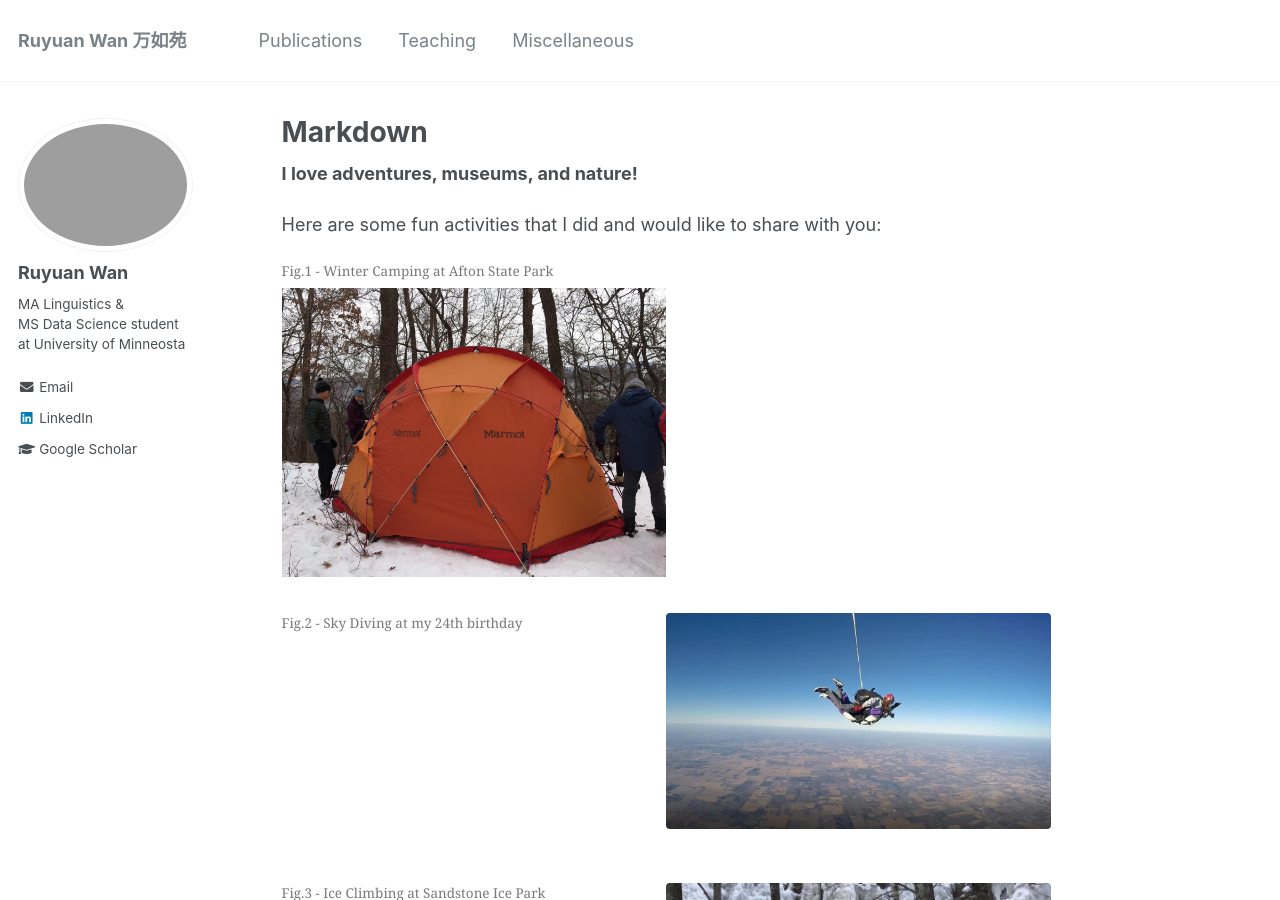
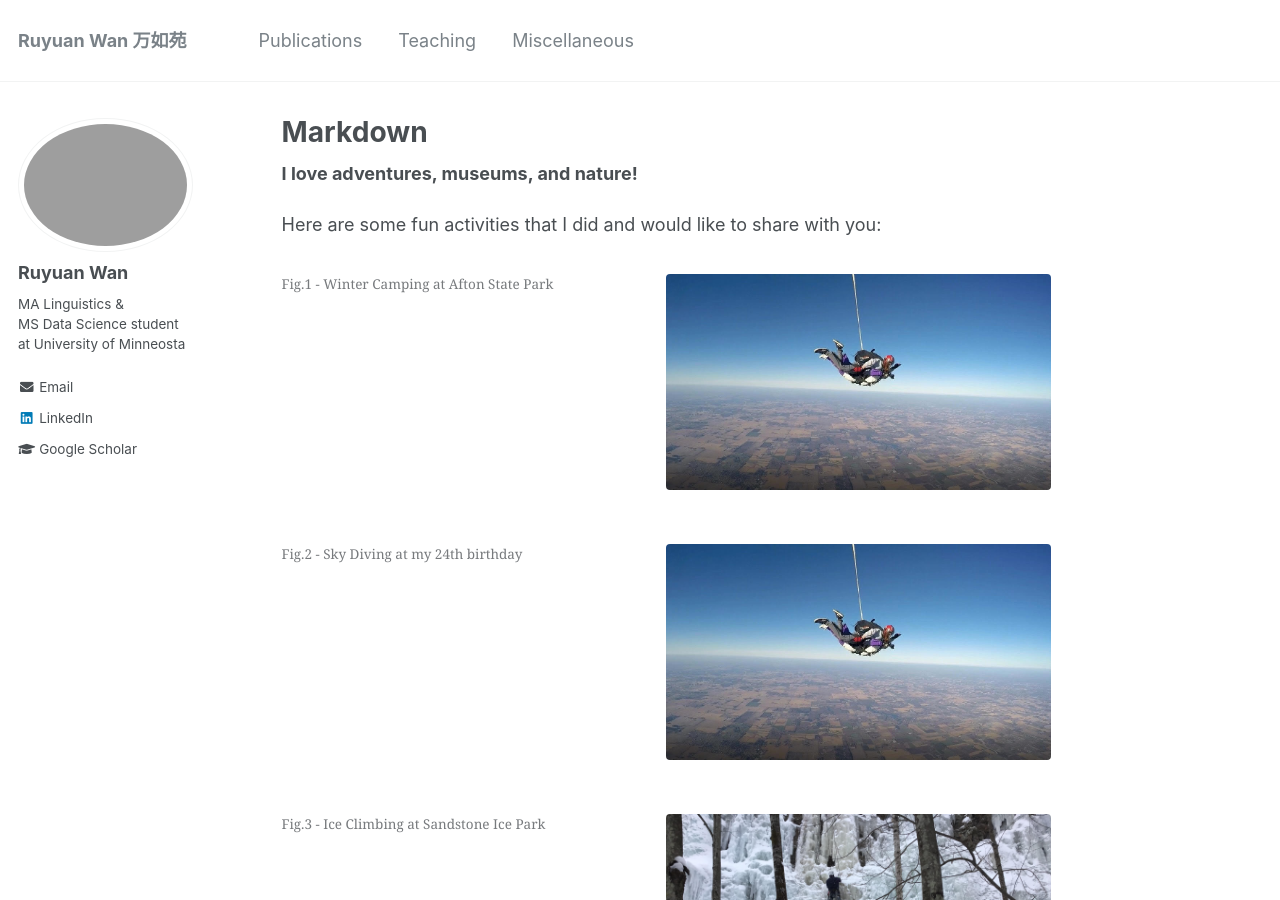
Before and after one commit to RuyuanWan/ruyuanwan.github.io, a Jekyll site: the page built from _pages/markdown.md, in a window 1280 px wide and 900 px high. Built offline with Jekyll 4.4.1, drawn with Linux system fonts in a browser that asks for light colours.

Commit message:
Update markdown.md

```diff
--- a/_pages/markdown.md
+++ b/_pages/markdown.md
@@ -12,23 +12,22 @@
 Here are some fun activities that I did and would like to share with you:
 
 
-<p align="center">
+<figure>
   <figcaption> Fig.1 - Winter Camping at Afton State Park</figcaption>
-  <img src="/images/winter_camping.jpg" style="width:50%">
-</p>
-
-
-<figure>
-    <figcaption> Fig.2 - Sky Diving at my 24th birthday </figcaption>
-    <img src="/images/sky_diving.jpg" style="width:50%" class="center"/>
+  <img src="/images/sky_diving.jpg" style="width:50%" class="center"/>
 </figure>
 
 <figure>
-    <figcaption> Fig.3 - Ice Climbing at Sandstone Ice Park </figcaption>
-    <img src="/images/ice_climbing.jpg" style="width:50%" class="center"/>
+  <figcaption> Fig.2 - Sky Diving at my 24th birthday </figcaption>
+  <img src="/images/sky_diving.jpg" style="width:50%" class="center"/>
 </figure>
 
 <figure>
-    <figcaption> Fig.4 - Rock Climbing at Interstate State Park, you can see a great view of Taylor's Fall on the cliff </figcaption>
-    <img src="/images/rock_climbing.jpg" style="width:50%" class="center"/>
+  <figcaption> Fig.3 - Ice Climbing at Sandstone Ice Park </figcaption>
+  <img src="/images/ice_climbing.jpg" style="width:50%" class="center"/>
 </figure>
+
+<figure>
+  <figcaption> Fig.4 - Rock Climbing at Interstate State Park, you can see a great view of Taylor's Fall on the cliff </figcaption>
+  <img src="/images/rock_climbing.jpg" style="width:50%" class="center"/>
+</figure>
```
